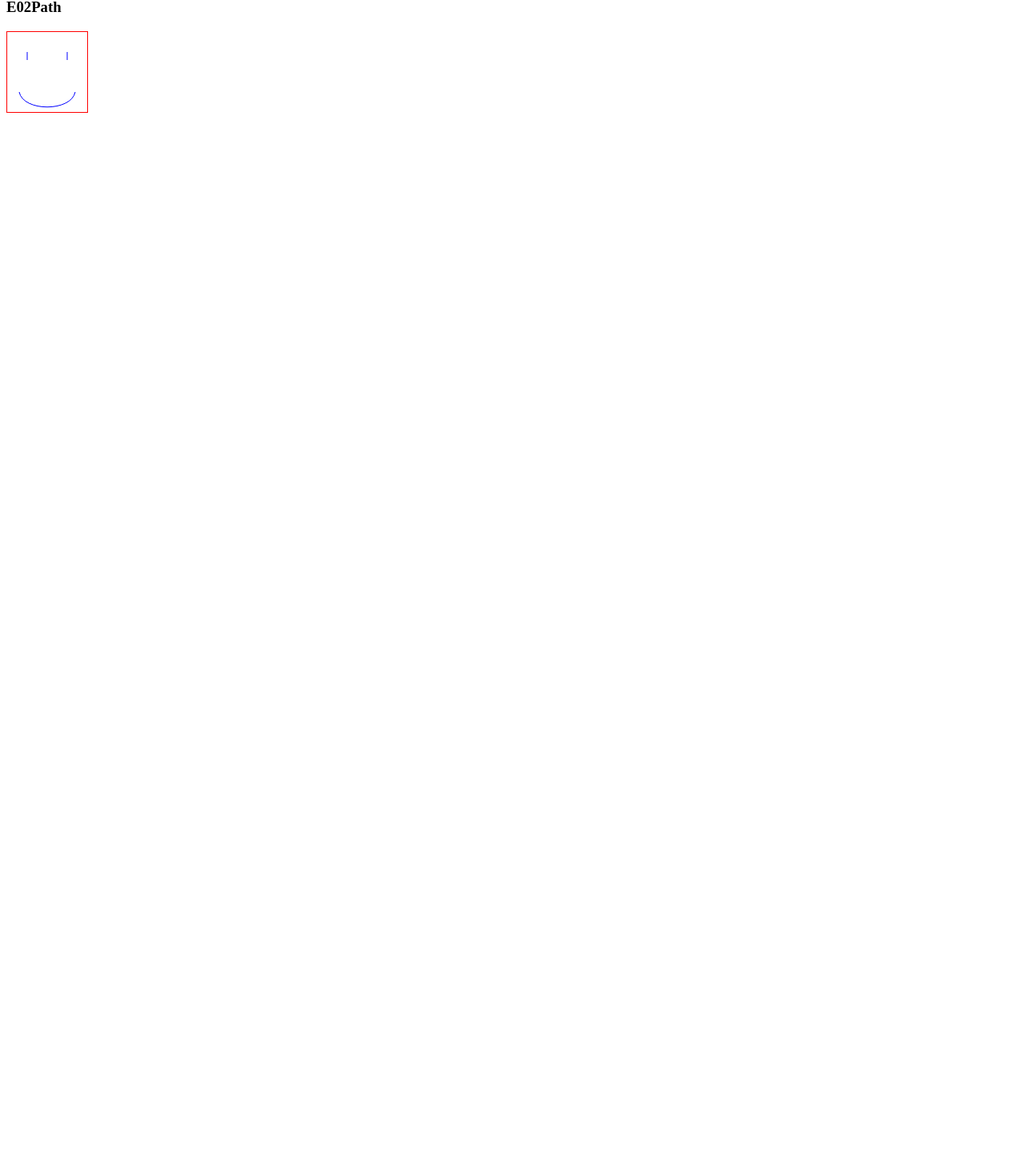
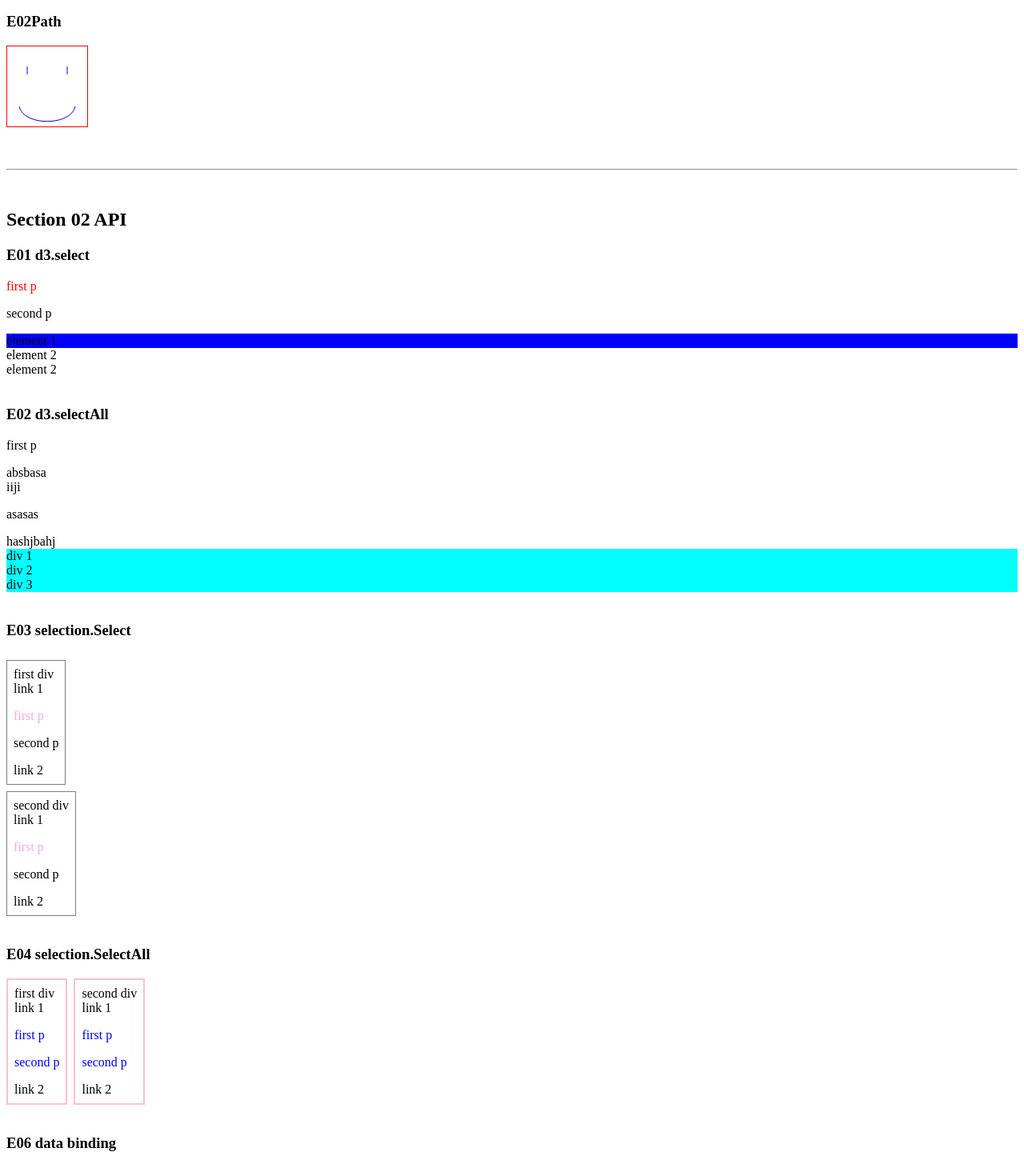
Before and after one commit to pranavshrikhande/d3JS, a React (Vite) app: page / in a window 1280 px wide. Shown: the part 934-2404 px from the top of the page at 80% size. Before the commit the page ends 1087 px from the top, so only its background shows below. Built offline with nearby package versions, Linux system fonts and the light colour scheme.

Commit message:
select and selectAll

```diff
--- a/src/App.jsx
+++ b/src/App.jsx
@@ -1,6 +1,6 @@
 import './App.css'
 import S01SVG from './Sections/S01SVG'
-//import S02API from './Sections/S02API'
+import S02API from './Sections/S02API'
 //import S03Specifications from './Sections/S03Specifications'
 
 function App() {
@@ -8,6 +8,11 @@ function App() {
   return (
     <div>
      <S01SVG/>
+     <div>
+     <hr style={{marginBlock:"3rem"}}/>
+     <S02API/>
+
+     </div>
      </div>
 
   )
--- a/src/Sections/S01SVG/index.jsx
+++ b/src/Sections/S01SVG/index.jsx
@@ -7,6 +7,7 @@ const S01SVG = () => {
     <div>
       <h2>Section 01 SVG</h2>
       <E01CommonSvgElements />
+      <br />
       <E02Path/>
      </div>
   )
--- a/src/Sections/S02API/E01d3select.jsx
+++ b/src/Sections/S02API/E01d3select.jsx
@@ -4,18 +4,15 @@ import * as d3 from 'd3'
 const E01d3select = () => {
 
     useEffect(()=>{
+        const selectedElement = d3.select('.my-class')
 
-        const selectedElement = d3.select('.my-class')
-        // console.log({selectedElement})
+        selectedElement.style("background-color","blue");
 
-        selectedElement.style("background-color","blue")
+        console.log(selectedElement)
+        const selectedElementP = d3.select('p')
 
-        const selectedElementP = d3.select('p')
-        // console.log({selectedElementP})
-
-        selectedElementP.style("color","red")
-
-
+        selectedElementP.style("color","red");
+        console.log({selectedElementP})
     })
 
     return (
--- a/src/Sections/S02API/E02d3selectAll.jsx
+++ b/src/Sections/S02API/E02d3selectAll.jsx
@@ -4,17 +4,12 @@ import * as d3 from 'd3'
 const E02d3selectAll = () => {
 
     useEffect(() => {
+
         const selectedDiv = d3.selectAll(".my-class-new")
-        // console.log({selectedDiv})
 
-        selectedDiv.style("background-color", "aqua")
+        console.log(selectedDiv)
 
-        const selectAnchor = d3.selectAll('a')
-
-        // console.log({selectAnchor})
-
-        selectAnchor.style("color", "blue")
-
+        selectedDiv.style("background-color","aqua");
 
     }, [])
 
--- a/src/Sections/S02API/E06dataBinding.jsx
+++ b/src/Sections/S02API/E06dataBinding.jsx
@@ -12,26 +12,28 @@ const E06dataBinding = () => {
         const svg = d3.select(myElementRef.current)
 
         const firstRectDatum = svg.select('rect').datum(barData)
-        // console.log({firstRectDatum})
 
-        const allRectDatum = svg.selectAll('rect').datum(barData)
-        // console.log({allRectDatum})
+        console.log("Data Binding---->",firstRectDatum);
 
-        const allRectData = svg.selectAll('rect').data(barData)
-        // console.log({allRectData})
+        const allRectDatum = svg.selectAll('rect').datum(barData);
+        console.log("data binding using SelectAll---->",allRectDatum);
+
+        const allRectData = svg.selectAll('rect').data(barData);
+        console.log('databinding allRectData', allRectData);
 
     })
 
     return (
         <div>
             <h3>E06 data binding</h3>
-            <svg ref={myElementRef} height={20} width={20}>
+            <svg ref={myElementRef}>
                 <rect/>
                 <rect/>
                 <rect/>
                 <rect/>
                 <rect/>
             </svg>
+
         </div>
     )
 }
--- a/src/Sections/S02API/index.jsx
+++ b/src/Sections/S02API/index.jsx
@@ -17,8 +17,24 @@ const S02API = () => {
         <div>
             <h2>Section 02 API</h2>
             <E01d3select />
+            <br/>
+            <E02d3selectAll/>
+            <br/>
+            <E03selectionSelect/>
+            <br/>
+            <E04selectionSelectAll/>
+            <br/>
+            <E06dataBinding/>
+        </div>
+    )
+}
+
+export default S02API
+
+
+/**
             <br />
-            <E02d3selectAll/>
+
             <br/>
             <E03selectionSelect/>
             <br/>
@@ -38,10 +54,4 @@ const S02API = () => {
             <br/>
             <E11styleBarGraphInD3/>
             <br/>
-            <E12PieChart/>
-
-        </div>
-    )
-}
-
-export default S02API
+            <E12PieChart/> */
```
Also changed, not shown: notes.txt.txt.
